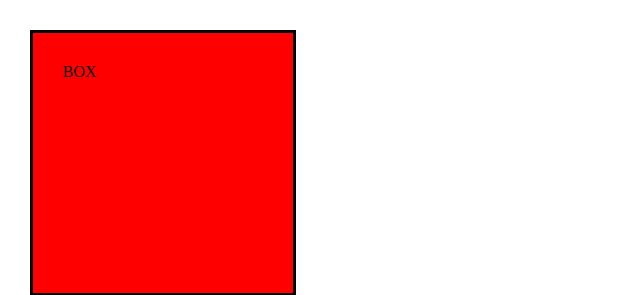
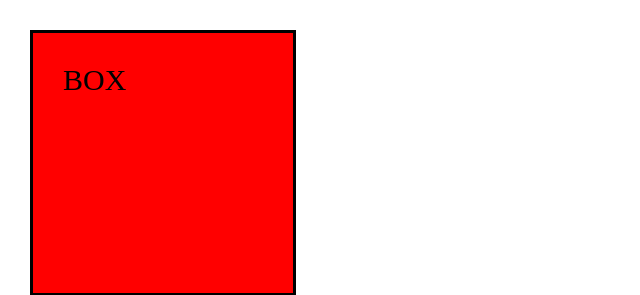
Before and after one commit to Octopus828/WEBCAMP-task, a plain HTML site: page practice/index.html in a window 1280 px wide. Shown: the top 295 px of the page, 0-640 px from the left. Drawn offline with Linux system fonts and the light colour scheme.

Commit message:
[Add] 文字サイズを設定

```diff
--- a/practice/style.css
+++ b/practice/style.css
@@ -11,3 +11,7 @@
     padding: 30px;
     margin: 30px;
 }
+
+.box-txt{
+    font-size: 30px;
+}
```
